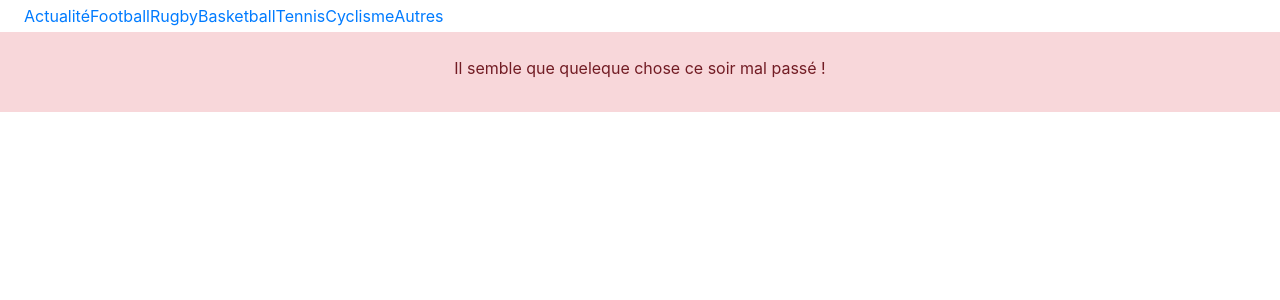
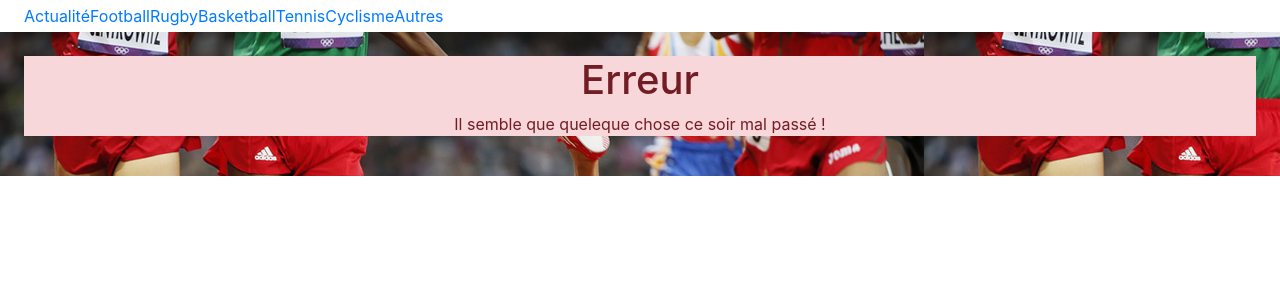
Before and after one commit to Jolan95/LeQuotidienSport, a Symfony app: template templates/bundles/TwigBundle/Exception/error.html.twig in a window 1280 px wide. Shown: the part 143-443 px from the top of the page. Run offline with Twig, Linux system fonts and the light colour scheme; the template is opened without the code that fills it, so the values that code supplies are empty; some libraries are stand-ins or nearby versions.

Commit message:
style page error

```diff
--- a/templates/bundles/TwigBundle/Exception/error.html.twig
+++ b/templates/bundles/TwigBundle/Exception/error.html.twig
@@ -2,9 +2,9 @@
 {% extends 'base.html.twig' %}
 
 {% block body %}
-    <div class="page-100" style="background-image : url('{{asset("image/erreur500.jpg")}}')">
-    <div class="alert-danger text-center p-3">
-    <h1>{{ status_code }}</h1>
+    <div class="page-100 p-4" style="background-image : url('{{asset("image/erreur500.jpg")}}');">
+    <div class="alert-danger text-center">
+    <h1>Erreur {{ status_code }}</h1>
     <p>Il semble que queleque chose ce soir mal passé !</p>
     </div>
     </div>
--- a/templates/bundles/TwigBundle/Exception/error403.html.twig
+++ b/templates/bundles/TwigBundle/Exception/error403.html.twig
@@ -2,8 +2,8 @@
 {% extends 'base.html.twig' %}
 
 {% block body %}
-    <div class="page-100" style="background-image : url('{{asset("image/error403.jpg")}}')">
-    <div class="alert-danger text-center p-3">
+    <div class="page-100  p-4" style="background-image : url('{{asset("image/error403.jpg")}}'); background-position-y : top">
+    <div class="alert-danger text-center">
     <h1>Erreur 403 - Accès refusé</h1>
     </div>
     </div>
--- a/templates/bundles/TwigBundle/Exception/error404.html.twig
+++ b/templates/bundles/TwigBundle/Exception/error404.html.twig
@@ -3,6 +3,5 @@
 
 {% block body %}
     <div class="page-100" style="background-image : url('{{asset("image/background-lost.jpg")}}')">
-    <h1>Page non trouvé</h1>
     </div>
 {% endblock %}
```
Also changed, not shown: public/image/background-error500.jpg (deleted).
